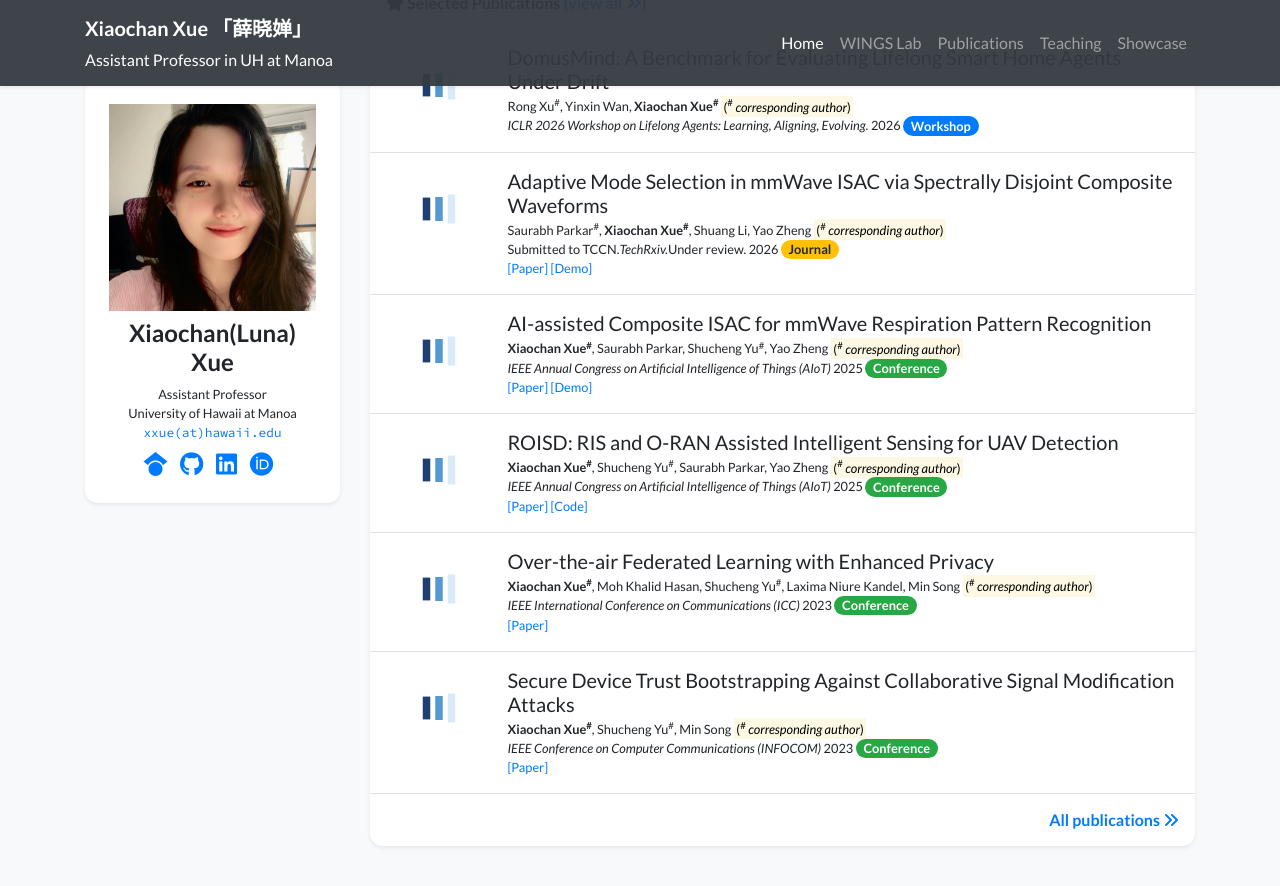
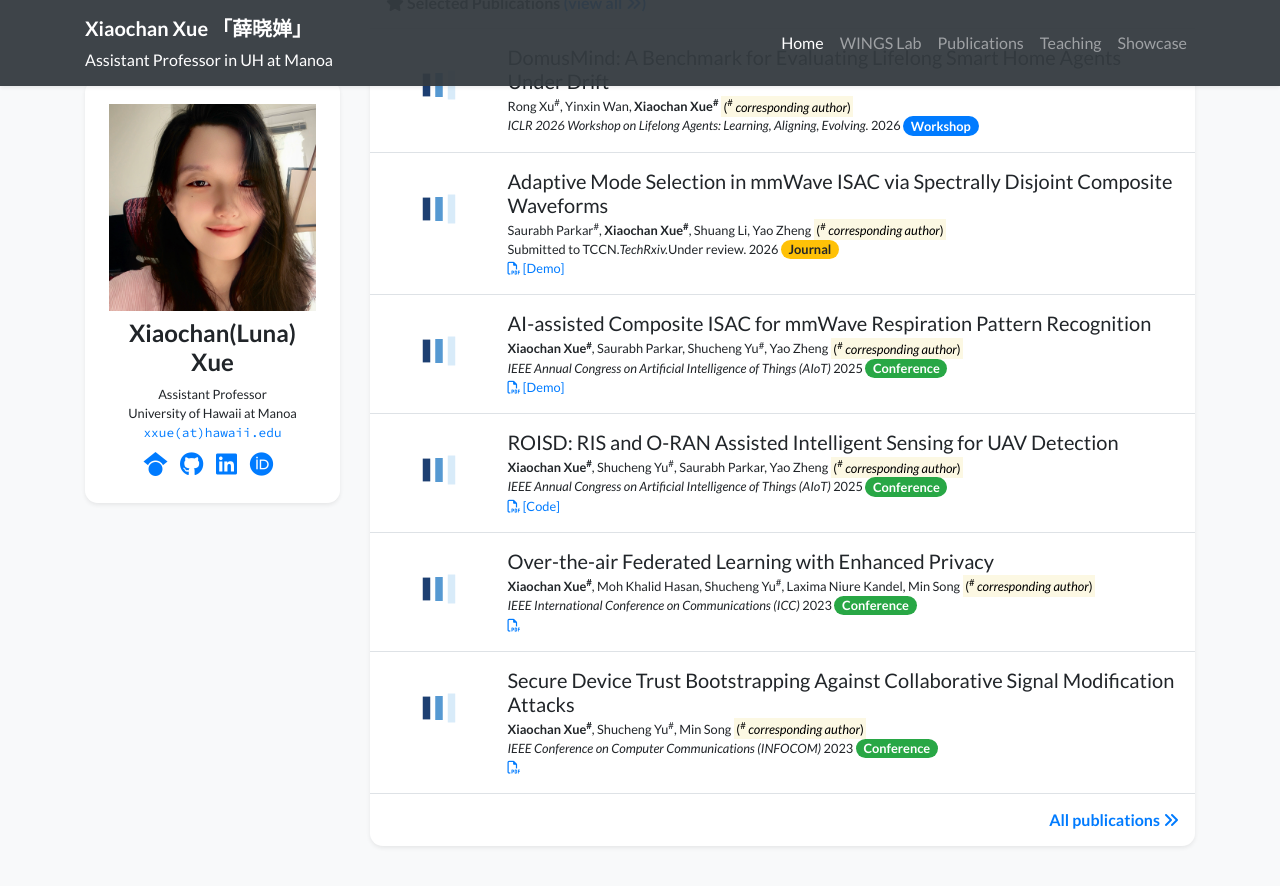
Before and after one commit to Luna-Xue/Luna-Xue.github.io, a Jekyll site: the page built from index.html, in a window 1280 px wide and 900 px high, scrolled down 1797 px. Shown: the top 886 px of the window. Built offline with Jekyll 4.4.1, drawn with Linux system fonts in a browser that asks for light colours; nearby versions of some CDN libraries; a style sheet for code colours, icons or effects is not loaded.

Commit message:
[update] publications

```diff
--- a/_includes/widgets/publication_item.html
+++ b/_includes/widgets/publication_item.html
@@ -25,9 +25,21 @@
             <p class="small pb-0 mb-0 lh-125 text-muted abstract-links">
                 {% for link in item.links %}
                 {% if link[1].url %}
-                <a target="{{ link[1]['target'] }}" href="{{ link[1]['url'] }}">[{{ link[0] }}]</a>
+                  <a target="{{ link[1]['target'] }}" href="{{ link[1]['url'] }}">
+                    {% if link[0] == "Paper" %}
+                      <i class="fa-regular fa-file-pdf"></i>
+                    {% else %}
+                      [{{ link[0] }}]
+                    {% endif %}
+                  </a>
                 {% else %}
-                <a target="_blank" href="{{ link[1] }}">[{{ link[0] }}]</a>
+                  <a target="_blank" href="{{ link[1] }}">
+                    {% if link[0] == "Paper" %}
+                      <i class="fa-regular fa-file-pdf"></i>
+                    {% else %}
+                      [{{ link[0] }}]
+                    {% endif %}
+                  </a>
                 {% endif %}
                 {% endfor %}
             </p>
```
